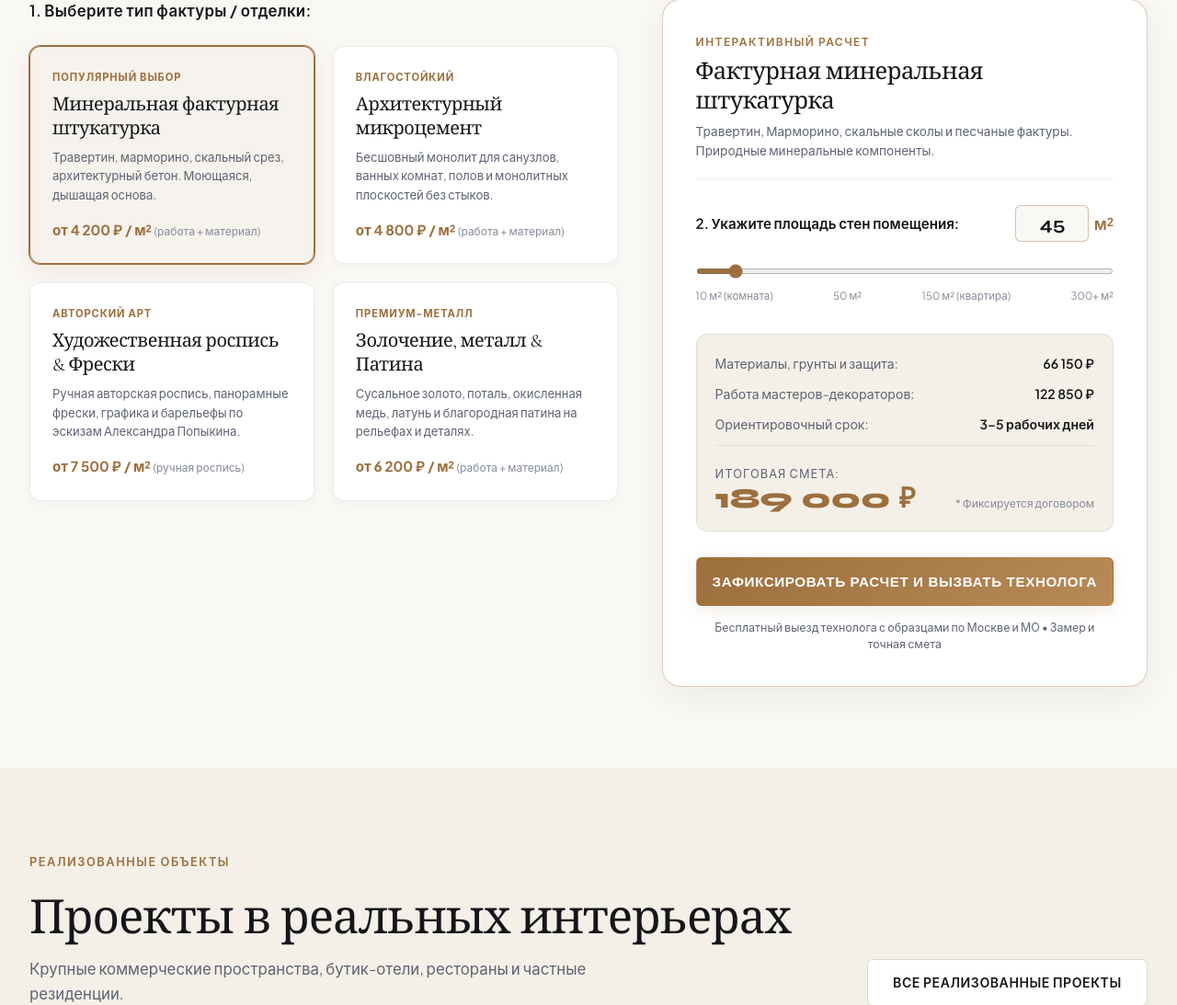
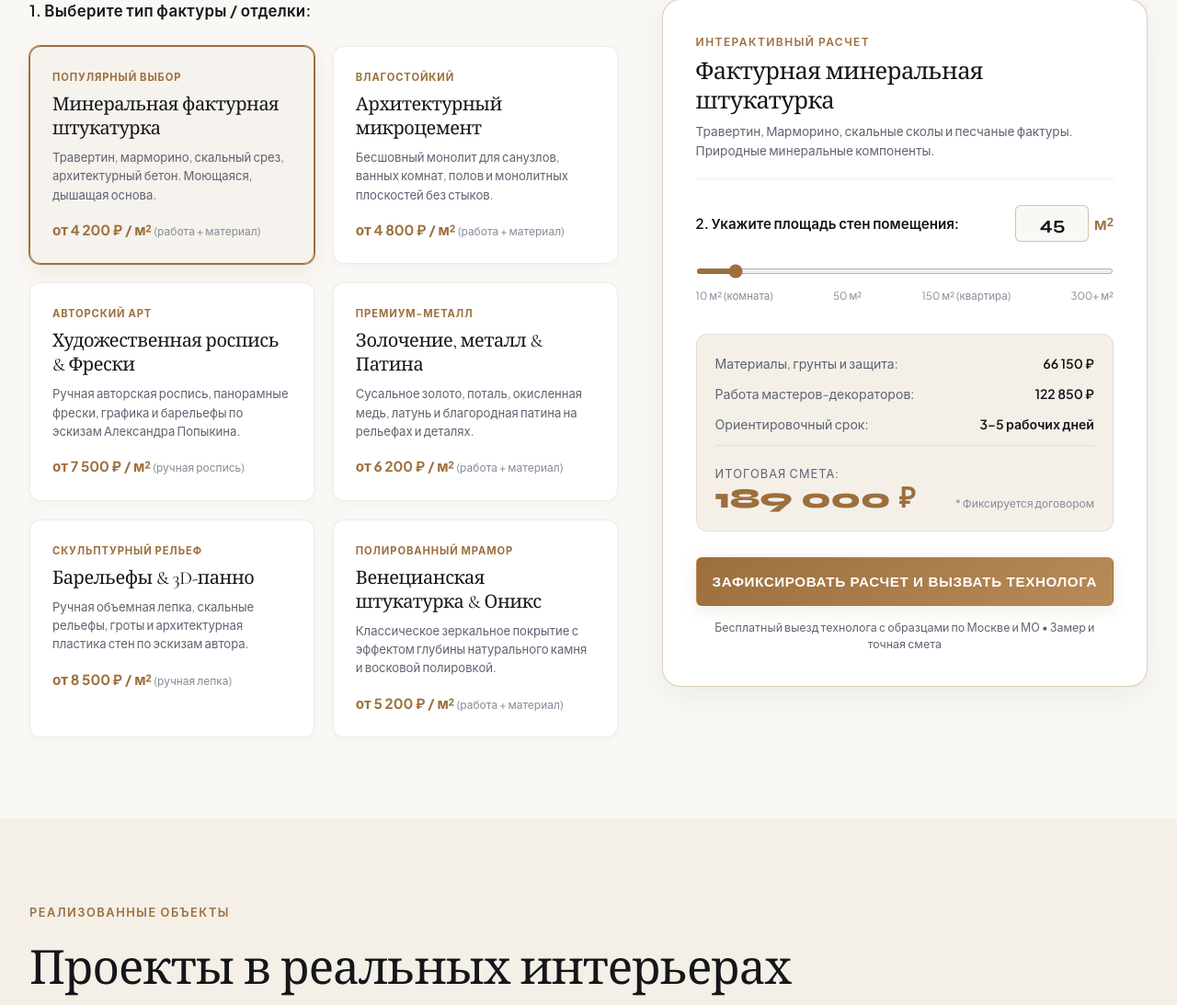
Before and after one commit to LIDERWAR/Golden-brush-studio, a Django app: page / in a window 1280 px wide. Shown: the part 1862-2955 px from the top of the page at 92% size. Run offline with Django 5.2, Linux system fonts and the light colour scheme; data that the repository does not hold is empty.

Commit message:
feat(calculator): expand materials grid to 6 cards with bas-reliefs and venetian plaster

```diff
--- a/templates/index.html
+++ b/templates/index.html
@@ -195,6 +195,32 @@
                         <h4 class="mat-title">Золочение, металл & Патина</h4>
                         <p class="mat-desc">Сусальное золото, поталь, окисленная медь, латунь и благородная патина на рельефах и деталях.</p>
                         <div class="mat-price-tag">от 6 200 ₽ / м² <span class="mat-sub">(работа + материал)</span></div>
+                    </div>
+
+                    <!-- Material 5 -->
+                    <div class="material-card"
+                         data-id="basrelief"
+                         data-name="Скульптурные барельефы & 3D-панно"
+                         data-price-sqm="8500"
+                         data-speed="8"
+                         data-desc="Ручная объемная лепка, скальные гроты, ботанические и архитектурные рельефы из прочного минерального состава.">
+                        <div class="mat-badge">Скульптурный рельеф</div>
+                        <h4 class="mat-title">Барельефы & 3D-панно</h4>
+                        <p class="mat-desc">Ручная объемная лепка, скальные рельефы, гроты и архитектурная пластика стен по эскизам автора.</p>
+                        <div class="mat-price-tag">от 8 500 ₽ / м² <span class="mat-sub">(ручная лепка)</span></div>
+                    </div>
+
+                    <!-- Material 6 -->
+                    <div class="material-card"
+                         data-id="venetian"
+                         data-name="Венецианская штукатурка & Оникс"
+                         data-price-sqm="5200"
+                         data-speed="18"
+                         data-desc="Многослойное зеркальное покрытие с эффектом природного мрамора и оникса, полировка натуральным воском.">
+                        <div class="mat-badge">Полированный мрамор</div>
+                        <h4 class="mat-title">Венецианская штукатурка & Оникс</h4>
+                        <p class="mat-desc">Классическое зеркальное покрытие с эффектом глубины натурального камня и восковой полировкой.</p>
+                        <div class="mat-price-tag">от 5 200 ₽ / м² <span class="mat-sub">(работа + материал)</span></div>
                     </div>
                 </div>
             </div>
```
